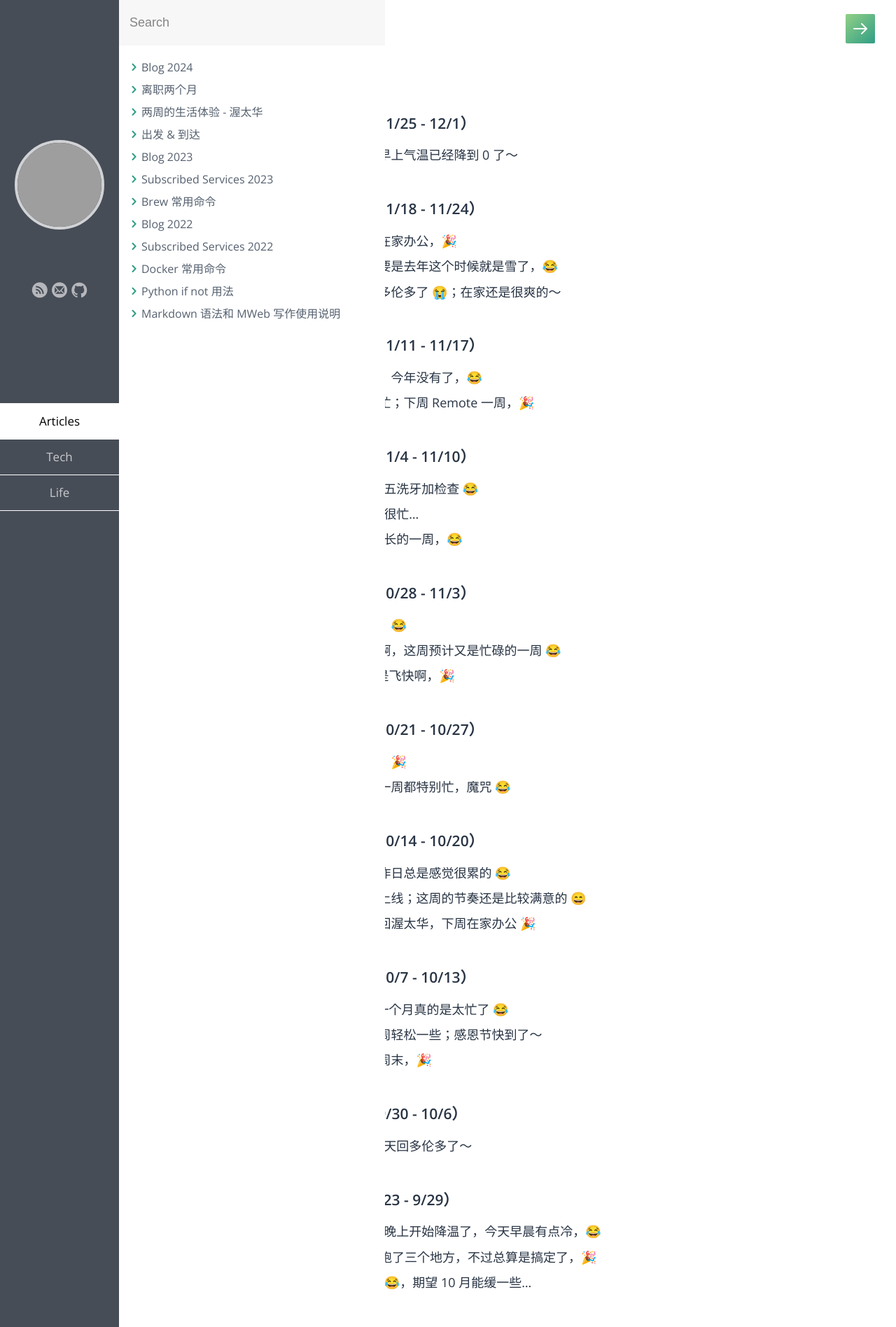
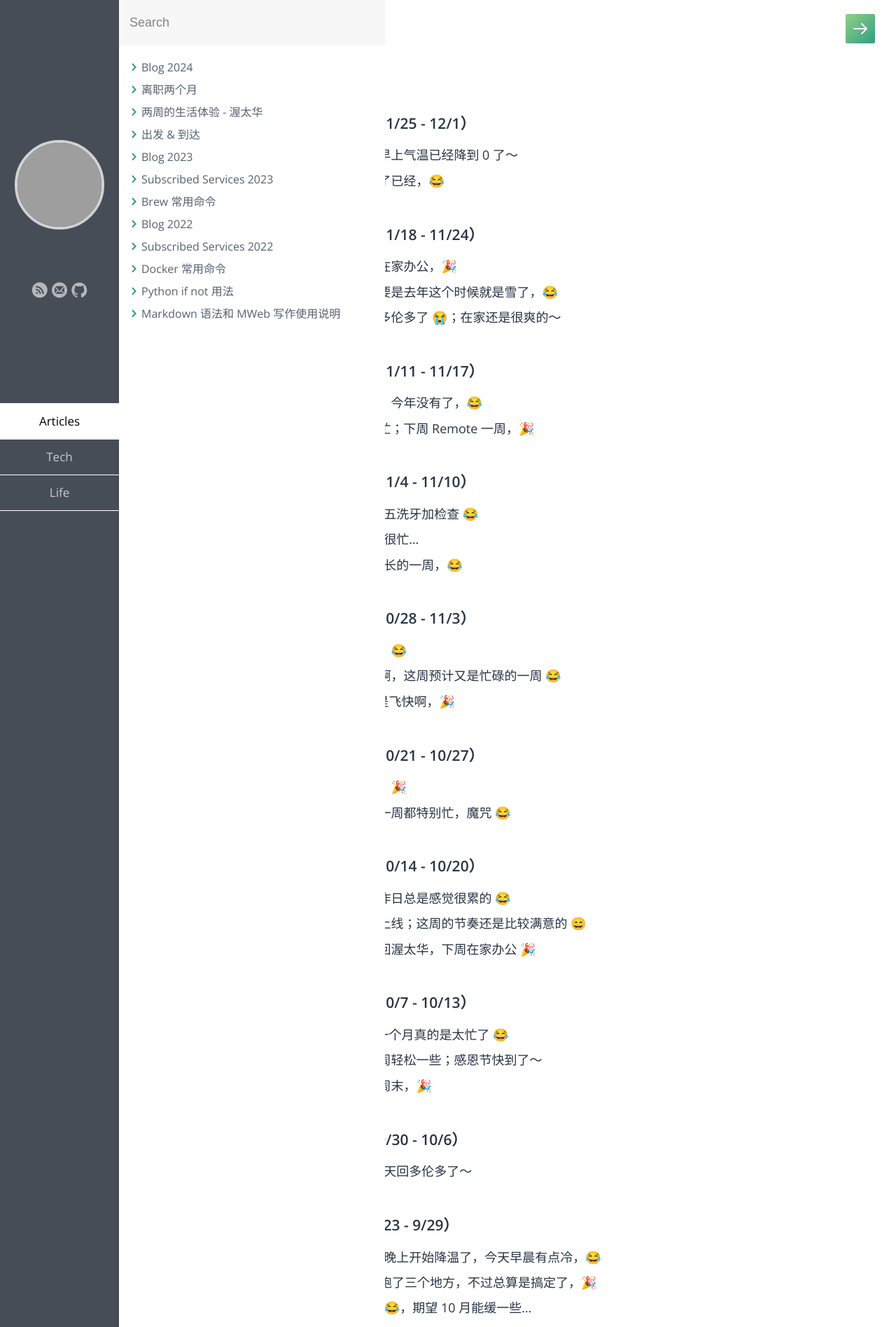
Before and after one commit to samxupeiran/samxupeiran.github.io, a Jekyll site: the page built from _posts/life/2024-01-02-my-blog.md, in a window 1280 px wide. Shown: the top 1896 px of the page at 70% size. Built offline with Jekyll 4.4.1, drawn with Linux system fonts in a browser that asks for light colours; some web fonts are replaced; grey boxes are pictures that could not be loaded.

Commit message:
feat: add weekly blog 11/29

```diff
--- a/_posts/life/2024-01-02-my-blog.md
+++ b/_posts/life/2024-01-02-my-blog.md
@@ -8,6 +8,7 @@ tags: Blog
 
 - ### 2024 年 11 月 第 5 周（11/25 - 12/1）
      - 11/25 这周在办公室了；早上气温已经降到 0 了～
+     - 11/29 黑五；这两天很冷了已经，😂
 
 - ### 2024 年 11 月 第 4 周（11/18 - 11/24）
      - 11/18 这周降温了；这周在家办公，🎉
```
